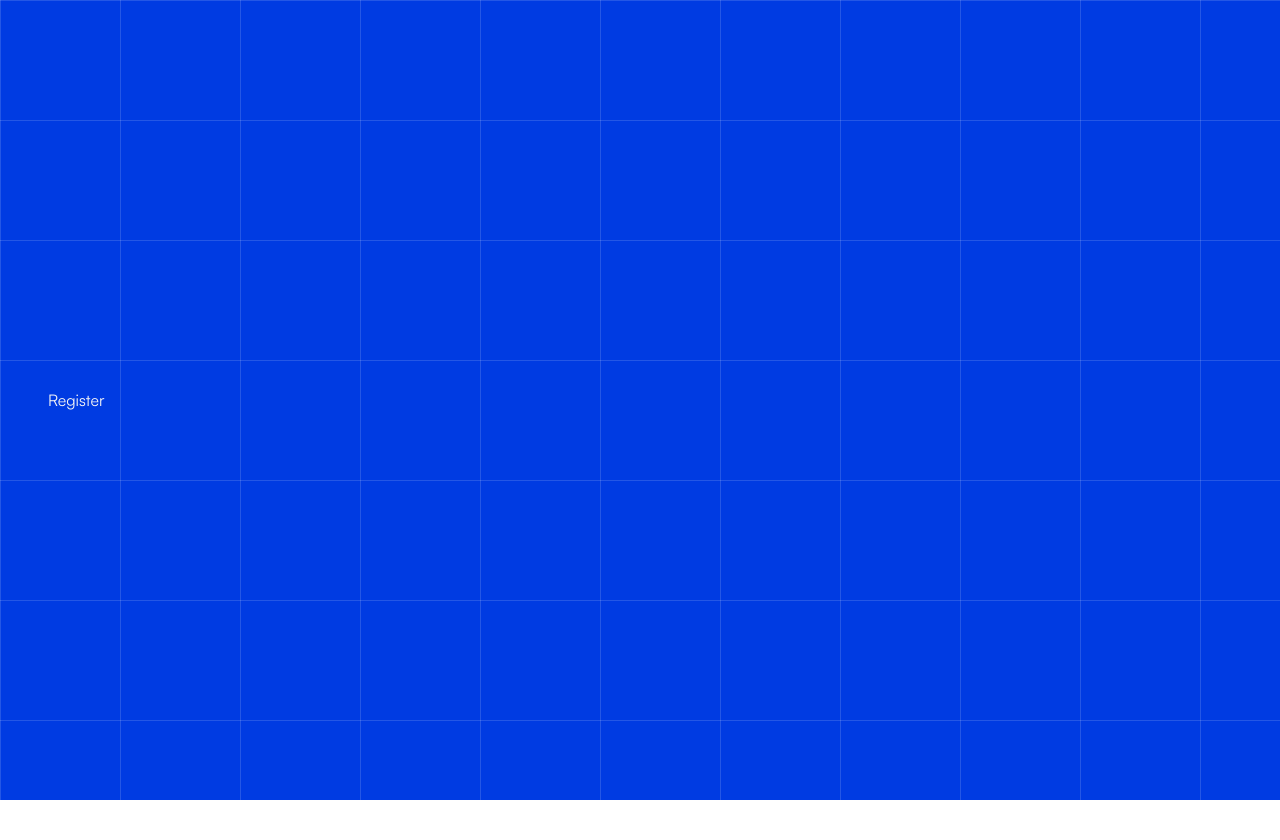
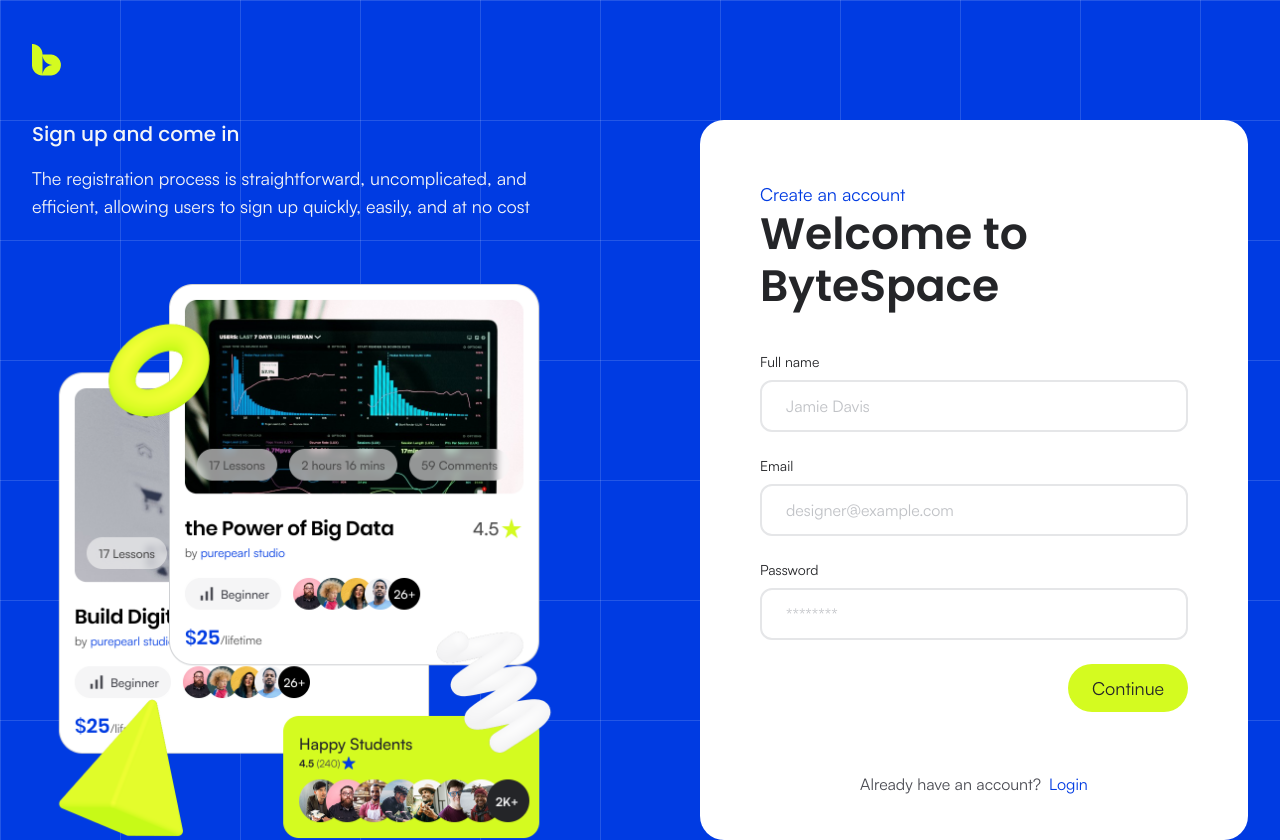
Before and after one commit to mmmim24/bytespace-new, a Next.js app: page /register in a window 1280 px wide. Before the commit the page ends 800 px from the top, so only its background shows below. Built offline with nearby package versions, Linux system fonts and the light colour scheme.

Commit message:
feat(register): signup page basic

```diff
--- a/app/(auth)/layout.tsx
+++ b/app/(auth)/layout.tsx
@@ -1,10 +1,19 @@
+import Logo from "@/public/logo.png";
+import Image from "next/image";
+import Link from "next/link";
+
 export default function AuthLayout({
     children,
 }: {
     children: React.ReactNode;
 }) {
     return (
-        <main className="bg-primary flex-1 flex items-center justify-center p-4">
+        <main className="bg-primary flex-1">
+            <div className="h-30 w-full max-w-7xl mx-auto px-8 flex items-center">
+                <Link href="/" className="cursor-pointer">
+                    <Image src={Logo} alt="logo" height={32} width={29} />
+                </Link>
+            </div>
             {children}
         </main>
     );
--- a/app/(auth)/register/page.tsx
+++ b/app/(auth)/register/page.tsx
@@ -1,5 +1,29 @@
-export default function Register() {
+import Image from "next/image"
+import Banner from "@/public/auth_banner.png";
+import RegisterForm from "@/app/components/Register";
+
+export default async function Register() {
     return <div className="text-shuttle-gray-50 w-full max-w-7xl mx-auto px-8">
-        Register
+        <div className="flex gap-30">
+
+            <div className="w-1/2 h-180 flex flex-col justify-between">
+
+                <div className="space-y-4">
+                    <h1 className="font-medium text-xl">Sign up and come in</h1>
+                    <p className="text-lg">The registration process is straightforward, uncomplicated, and efficient, allowing users to sign up quickly, easily, and at no cost</p>
+                </div>
+
+                <div>
+                    <Image src={Banner} alt=
+                        "svg banner" loading="eager" width={548} className="h-auto"
+                    />
+                </div>
+
+            </div>
+
+            <div className="bg-white rounded-3xl w-1/2 h-180">
+                <RegisterForm />
+            </div>
+        </div>
     </div>
 }
--- /dev/null
+++ b/app/components/Register.tsx
@@ -0,0 +1,46 @@
+"use client"
+
+import Link from "next/link"
+
+export default function RegisterForm() {
+    return (
+        <div className="flex flex-col justify-between">
+            <div className="m-15 flex flex-col gap-10">
+
+                <div>
+                    <p className="text-lg text-persian-blue-800">
+                        Create an account
+                    </p>
+                    <h1 className="text-[44px] leading-13 font-semibold text-shuttle-gray-950">
+                        Welcome to ByteSpace
+                    </h1>
+                </div>
+
+                <form className="flex flex-col gap-6 text-shuttle-gray-950">
+
+                    <div className="flex flex-col">
+                        <label className="text-sm mb-2">Full name</label>
+                        <input type="text" placeholder="Jamie Davis" className="text-shuttle-gray-400 border-2 border-shuttle-gray-100 rounded-xl px-6 py-3 h-13" />
+                    </div>
+
+                    <div className="flex flex-col">
+                        <label className="text-sm mb-2">Email</label>
+                        <input type="email" placeholder="designer@example.com" className="text-shuttle-gray-400 border-2 border-shuttle-gray-100 rounded-xl px-6 py-3 h-13" />
+                    </div>
+
+                    <div className="flex flex-col">
+                        <label className="text-sm mb-2">Password</label>
+                        <input type="password" placeholder="********" className="text-shuttle-gray-400 border-2 border-shuttle-gray-100 rounded-xl px-6 py-3 h-13" />
+                    </div>
+
+                    <button className="self-end">Continue</button>
+
+                </form>
+
+            </div>
+
+            <div className="
+            text-shuttle-gray-700 self-center">Already have an account?<Link href="/login" className="ml-2 text-persian-blue-800">Login</Link></div>
+        </div>
+    )
+}
```
Also changed, not shown: public/auth_banner.png (added).
